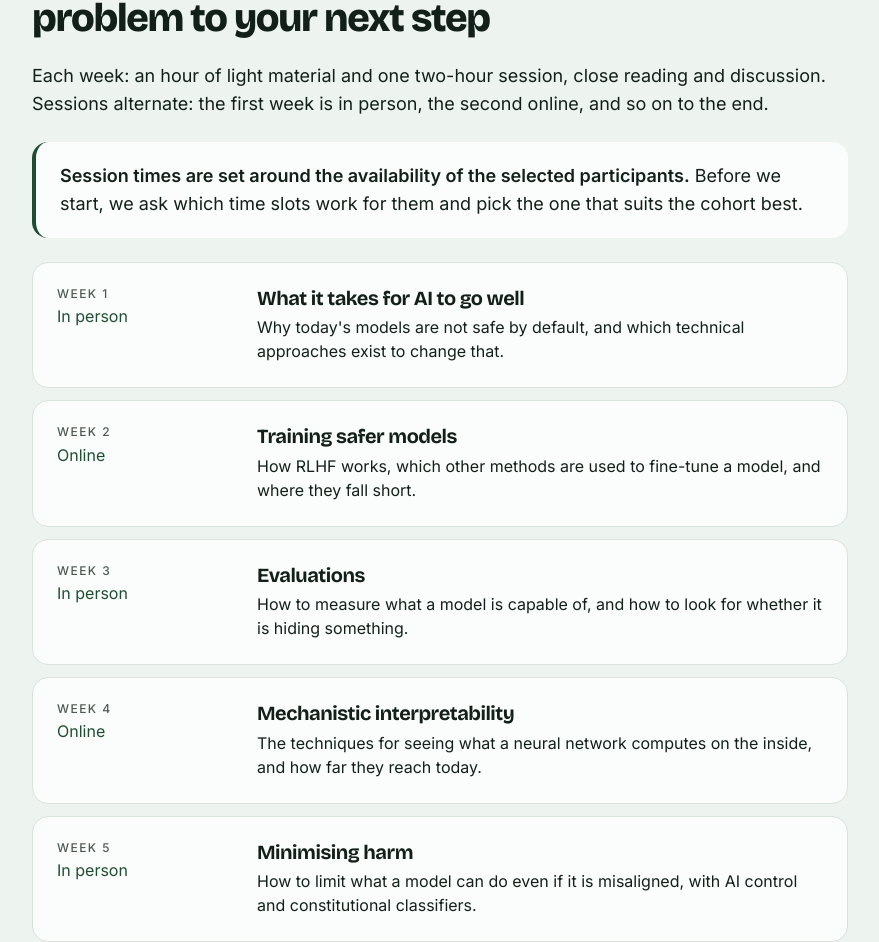
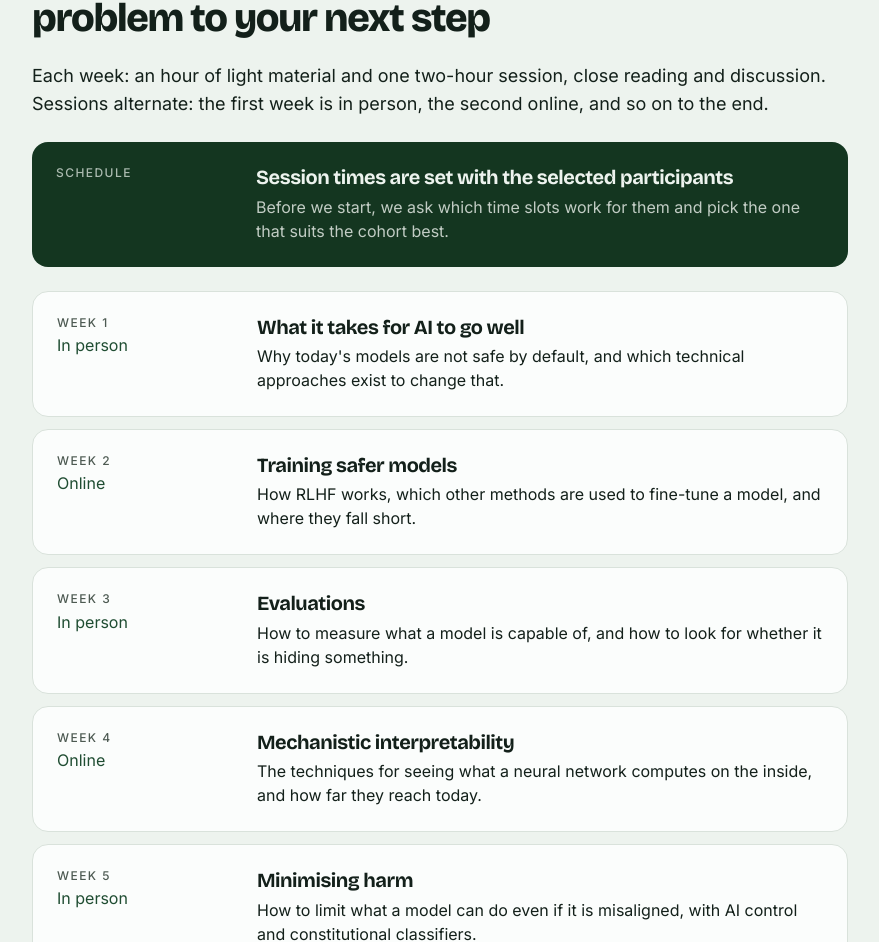
Before and after one commit to jgelves13/ai-safety-colombia-website, a Next.js app: page /en/seminars/technical in a window 1280 px wide. Shown: the part 2747-3689 px from the top of the page, without its empty margins (200-1079 px from the left). Built offline with nearby package versions, Linux system fonts and the light colour scheme.

Commit message:
Seminarios: la nota del horario como tarjeta oscura con la forma de las de semana
Co-Authored-By: Claude Opus 5.5 <noreply@anthropic.com>
Claude-Session: https://claude.ai/code/session_01TFXdtWaRVdP3bB7DzXaGVk

```diff
--- a/components/course-page.tsx
+++ b/components/course-page.tsx
@@ -228,11 +228,14 @@ export default function CoursePage({ idioma, curso }: { idioma: Idioma; curso: C
           <div className={PROSA}>
             <p>{p.semanas.entrada}</p>
           </div>
-          {/* El aviso del horario va en una caja propia para que no se pierda en la prosa. */}
-          <div className="text-body rounded-2xl border-l-4 border-aisc-forest bg-white/80 px-6 py-5 text-aisc-ink">
-            <p>
-              <Negritas texto={p.semanas.nota} />
-            </p>
+          {/* El aviso del horario tiene la forma de las tarjetas de semana, en verde
+              oscuro para que se distinga de ellas sin parecer otro componente. */}
+          <div className="grid grid-cols-1 gap-x-8 gap-y-2 rounded-2xl bg-aisc-forest-deep p-6 text-aisc-sand md:grid-cols-[168px_1fr]">
+            <span className="text-kicker text-aisc-sand/70">{p.semanas.nota.etiqueta}</span>
+            <div className="flex flex-col gap-1.5">
+              <h3 className="text-display-4">{p.semanas.nota.titulo}</h3>
+              <p className="text-body-sm max-w-[680px] text-aisc-sand/80">{p.semanas.nota.cuerpo}</p>
+            </div>
           </div>
           {/* Una tarjeta por semana, con el mismo patrón de las tarjetas de perfiles:
               a la izquierda la semana y la modalidad, a la derecha el título y una frase. */}
--- a/lib/cursos-paginas.ts
+++ b/lib/cursos-paginas.ts
@@ -89,8 +89,9 @@ export type PaginaCurso = {
      {facilitadores} es donde van los nombres enlazados. */
   sala: { titulo: string; parrafos: string[] };
   /* Qué vas a hacer: una tarjeta por semana. */
-  /* nota: el aviso destacado sobre el horario, entre la entrada y las tarjetas. */
-  semanas: { titulo: string; entrada: string; nota: string; unidades: Bloque[] };
+  /* nota: el aviso del horario, con la forma de una tarjeta de semana más,
+     entre la entrada y las tarjetas. */
+  semanas: { titulo: string; entrada: string; nota: Bloque & { etiqueta: string }; unidades: Bloque[] };
   /* Con qué sales. */
   resultado: { titulo: string; items: string[] };
   plazo: string;
@@ -152,7 +153,7 @@ const AGI_ES: PaginaCurso = {
   semanas: {
     titulo: "Cinco semanas, del mapa de la carrera a tu siguiente paso",
     entrada: "Cada semana: una hora de material ligero y una sesión de dos horas, de lectura a fondo y de discusión. Las sesiones alternan: la primera semana es presencial, la segunda en línea, y así hasta el final.",
-    nota: "**El horario de las sesiones se define según la disponibilidad de los participantes seleccionados.** Antes de arrancar les preguntamos qué franjas les sirven y fijamos la que mejor le quede a la cohorte.",
+    nota: { etiqueta: "Horario", titulo: "El horario se define con los participantes seleccionados", cuerpo: "Antes de arrancar les preguntamos qué franjas les sirven y fijamos la que mejor le quede a la cohorte." },
     unidades: [
       { titulo: "La carrera hacia la AGI", cuerpo: "Qué es la AGI, quién la está construyendo y por qué se corre para llegar primero." },
       { titulo: "Qué impulsa el progreso", cuerpo: "Cómputo, datos y algoritmos, y qué tan lejos puede llegar esa tendencia." },
@@ -258,7 +259,7 @@ const TAIS_ES: PaginaCurso = {
   semanas: {
     titulo: "Seis semanas, del problema de fondo a tu siguiente paso",
     entrada: "Cada semana: una hora de material ligero y una sesión de dos horas, de lectura a fondo y de discusión. Las sesiones alternan: la primera semana es presencial, la segunda en línea, y así hasta el final.",
-    nota: "**El horario de las sesiones se define según la disponibilidad de los participantes seleccionados.** Antes de arrancar les preguntamos qué franjas les sirven y fijamos la que mejor le quede a la cohorte.",
+    nota: { etiqueta: "Horario", titulo: "El horario se define con los participantes seleccionados", cuerpo: "Antes de arrancar les preguntamos qué franjas les sirven y fijamos la que mejor le quede a la cohorte." },
     unidades: [
       { titulo: "Qué hace falta para que la IA salga bien", cuerpo: "Por qué los modelos actuales no son seguros por defecto y qué enfoques técnicos existen para cambiarlo." },
       { titulo: "Entrenar modelos más seguros", cuerpo: "Cómo funciona RLHF, qué otros métodos se usan para ajustar un modelo y en qué casos no bastan." },
@@ -365,7 +366,7 @@ const AGI_EN: PaginaCurso = {
   semanas: {
     titulo: "Five weeks, from the map of the race to your next step",
     entrada: "Each week: an hour of light material and one two-hour session, close reading and discussion. Sessions alternate: the first week is in person, the second online, and so on to the end.",
-    nota: "**Session times are set around the availability of the selected participants.** Before we start, we ask which time slots work for them and pick the one that suits the cohort best.",
+    nota: { etiqueta: "Schedule", titulo: "Session times are set with the selected participants", cuerpo: "Before we start, we ask which time slots work for them and pick the one that suits the cohort best." },
     unidades: [
       { titulo: "The race to AGI", cuerpo: "What AGI is, who is building it, and why there's a race to get there first." },
       { titulo: "What drives progress", cuerpo: "Compute, data and algorithms, and how far that trend could go." },
@@ -471,7 +472,7 @@ const TAIS_EN: PaginaCurso = {
   semanas: {
     titulo: "Six weeks, from the underlying problem to your next step",
     entrada: "Each week: an hour of light material and one two-hour session, close reading and discussion. Sessions alternate: the first week is in person, the second online, and so on to the end.",
-    nota: "**Session times are set around the availability of the selected participants.** Before we start, we ask which time slots work for them and pick the one that suits the cohort best.",
+    nota: { etiqueta: "Schedule", titulo: "Session times are set with the selected participants", cuerpo: "Before we start, we ask which time slots work for them and pick the one that suits the cohort best." },
     unidades: [
       { titulo: "What it takes for AI to go well", cuerpo: "Why today's models are not safe by default, and which technical approaches exist to change that." },
       { titulo: "Training safer models", cuerpo: "How RLHF works, which other methods are used to fine-tune a model, and where they fall short." },
@@ -578,7 +579,7 @@ const AGI_PT: PaginaCurso = {
   semanas: {
     titulo: "Cinco semanas, do mapa da corrida ao seu próximo passo",
     entrada: "Toda semana: uma hora de material leve e uma sessão de duas horas, de leitura aprofundada e de discussão. As sessões se alternam: a primeira semana é presencial, a segunda on-line, e assim até o fim.",
-    nota: "**O horário das sessões é definido de acordo com a disponibilidade dos participantes selecionados.** Antes de começar, perguntamos quais horários funcionam para eles e escolhemos o que melhor serve à coorte.",
+    nota: { etiqueta: "Horário", titulo: "O horário é definido com os participantes selecionados", cuerpo: "Antes de começar, perguntamos quais horários funcionam para eles e escolhemos o que melhor serve à coorte." },
     unidades: [
       { titulo: "A corrida rumo à AGI", cuerpo: "O que é a AGI, quem a está construindo e por que há uma corrida para chegar primeiro." },
       { titulo: "O que impulsiona o progresso", cuerpo: "Computação, dados e algoritmos, e até onde essa tendência pode ir." },
@@ -684,7 +685,7 @@ const TAIS_PT: PaginaCurso = {
   semanas: {
     titulo: "Seis semanas, do problema de fundo ao seu próximo passo",
     entrada: "Toda semana: uma hora de material leve e uma sessão de duas horas, de leitura aprofundada e de discussão. As sessões se alternam: a primeira semana é presencial, a segunda on-line, e assim até o fim.",
-    nota: "**O horário das sessões é definido de acordo com a disponibilidade dos participantes selecionados.** Antes de começar, perguntamos quais horários funcionam para eles e escolhemos o que melhor serve à coorte.",
+    nota: { etiqueta: "Horário", titulo: "O horário é definido com os participantes selecionados", cuerpo: "Antes de começar, perguntamos quais horários funcionam para eles e escolhemos o que melhor serve à coorte." },
     unidades: [
       { titulo: "O que é preciso para a IA dar certo", cuerpo: "Por que os modelos atuais não são seguros por padrão e quais abordagens técnicas existem para mudar isso." },
       { titulo: "Treinar modelos mais seguros", cuerpo: "Como funciona o RLHF, que outros métodos se usam para ajustar um modelo e em que casos não bastam." },
```
